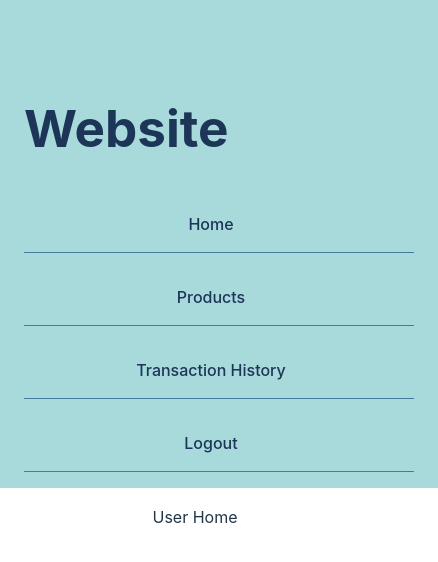
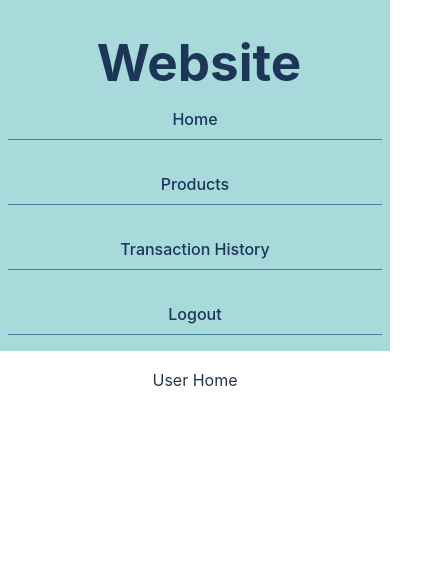
Before and after one commit to Shujin05/QuicKart, a React (Vite) app in the folder client/: page / in a window 390 px wide. Shown: the top 562 px of the page, 438 px wide, since content can reach past the window. Built offline with nearby package versions, Linux system fonts and the light colour scheme.

Commit message:
minor navbar changes

```diff
--- a/client/src/App.jsx
+++ b/client/src/App.jsx
@@ -31,7 +31,6 @@ function App() {
           <div className="content">
             <Outlet/>
           </div>
-
         </>
     )
   }
--- a/client/src/pages/Login.jsx
+++ b/client/src/pages/Login.jsx
@@ -3,7 +3,9 @@ import {useState} from "react"
 const Login = () => {
     return (
         <div className="login-container">
-            <p>Login</p>
+            <div className="login-inner">
+
+            </div>
         </div>
 
     )
--- a/client/src/styles/Login.scss
+++ b/client/src/styles/Login.scss
@@ -1,5 +1,7 @@
+@use "constants";
+
 .login-container {
     width: 100%;
     height: 100vh;
-    background-color: aquamarine;
+    background-color: constants.$primary-color;
 }
--- a/client/src/styles/Navbar.scss
+++ b/client/src/styles/Navbar.scss
@@ -2,8 +2,9 @@
 
 .sidebar {
     margin: 0;
-    padding: 100px 24px 0px 24px;
-    width: 250px;
+    padding: 0;
+    padding-top: 100px;
+    width: 300px;
     background-color: constants.$primary-color;
     color: constants.$dark-color;
     position: fixed;
@@ -17,18 +18,18 @@
     padding: 16px 16px 16px 0px;
     text-decoration: none;
     border-bottom: 1px solid #457B9D;
-    margin-bottom: 16px;
+    margin: 0px 24px 16px 24px;
   }
 
   div.content {
-    margin-left: 250px;
+    margin-left: 300px;
     padding: 1px 16px;
     height: 100vh;
   }
 
   .sidebar-title {
-    margin: 0;
     margin-bottom: 40px;
+    margin-left: 24px;
   }
 
   @media screen and (max-width: 700px) {
@@ -36,9 +37,18 @@
       width: 100%;
       height: auto;
       position: relative;
+      padding: 0;
     }
-    .sidebar a {float: left;}
+    .sidebar a {
+      float: left;
+      padding: 16px 16px 8px 16px;
+      margin: 0px 8px 16px 8px;
+    }
     div.content {margin-left: 0;}
+    .sidebar-title {
+      margin-bottom: 0px;
+      margin-left: 8px;
+    }
   }
 
   @media screen and (max-width: 400px) {
@@ -46,4 +56,9 @@
       text-align: center;
       float: none;
     }
+
+    .sidebar-title {
+      text-align: center;
+
+    }
   }
```
